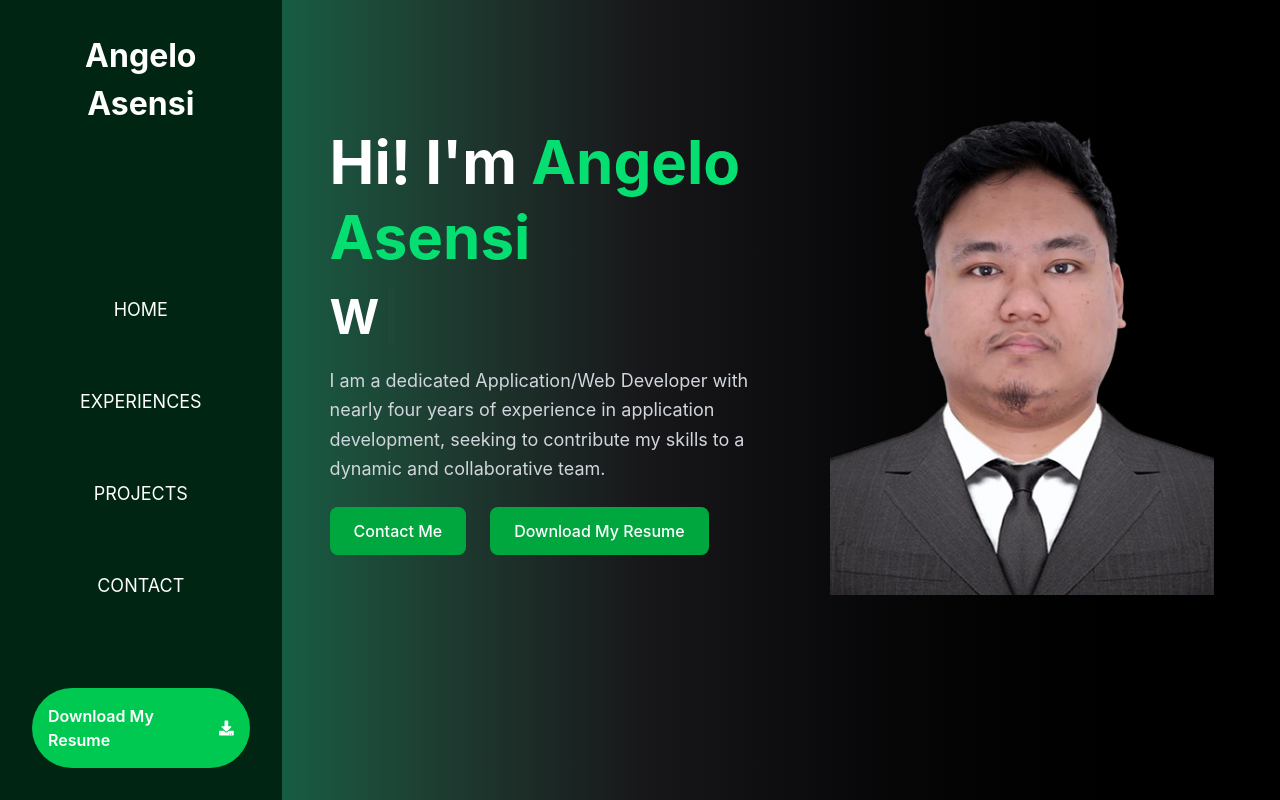
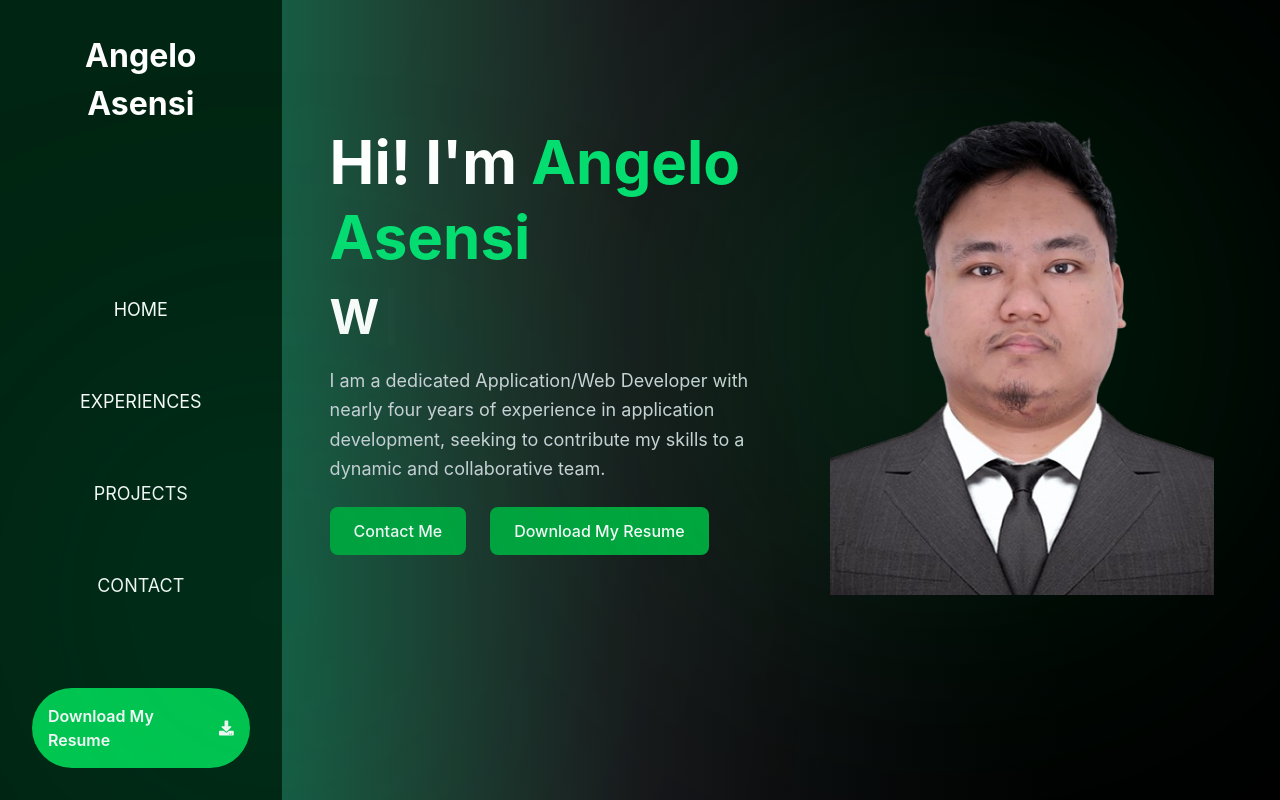
Before and after one commit to asensi6969/my-portfolio-asensi, a React (Vite) app: page / in a window 1280 px wide. Built offline with nearby package versions, Linux system fonts and the light colour scheme.

Commit message:
Update Home.jsx

```diff
--- a/src/Pages/Home.jsx
+++ b/src/Pages/Home.jsx
@@ -63,6 +63,18 @@ const Home = () => {
         </div>
 
         {/* IMAGE SECTION */}
+
+
+         <div className="absolute top-20 right-20
+                    w-[500px] h-[500px]
+                    bg-green-500/20
+                    rounded-full blur-[150px]" />
+
+            <div className="absolute bottom-0 left-20
+                    w-[400px] h-[400px]
+                    bg-emerald-700/20
+                    rounded-full blur-[150px]" />
+
         <div className="relative flex justify-center order-1 md:order-2">
 
           <img
```
